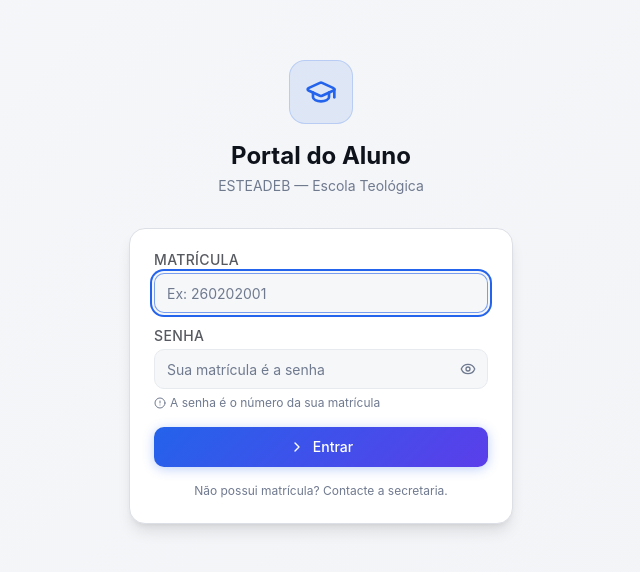
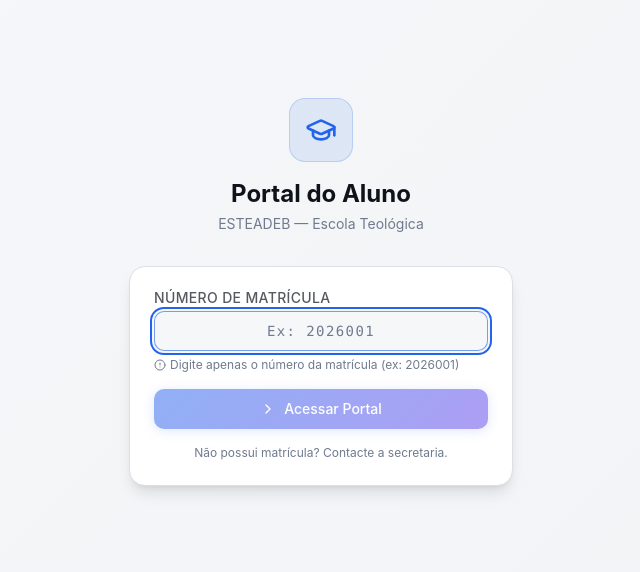
Before and after one commit to aksonpereira-spec/enter-ESTEADEBZONAOESTE, a React (Vite) app: page /portal-aluno in a window 1280 px wide. Shown: the part 108-680 px from the top of the page, without its empty margins (319-959 px from the left). Built offline with nearby package versions, Linux system fonts and the light colour scheme.

Commit message:
feat(student-portal): simplify student login with matricula

```diff
--- a/src/pages/Login.tsx
+++ b/src/pages/Login.tsx
@@ -1,7 +1,7 @@
 import { useState } from 'react';
 import { Navigate, useNavigate } from 'react-router-dom';
 import { useAuth } from '@/contexts/AuthContext';
-import { Lock, User, LogIn, Shield, BookOpen, GraduationCap, UserPlus, Eye, EyeOff, Hash, ChevronLeft } from 'lucide-react';
+import { Lock, User, LogIn, Shield, BookOpen, GraduationCap, UserPlus, Eye, EyeOff, Hash, ChevronLeft, ExternalLink } from 'lucide-react';
 import { toast } from 'sonner';
 
 type Mode = 'select' | 'admin' | 'student-login' | 'student-signup';
@@ -127,7 +127,7 @@ const Login = () => {
                 </button>
 
                 <button
-                  onClick={() => setMode('student-login')}
+                  onClick={() => navigate('/portal-aluno')}
                   className="w-full rounded-2xl p-5 text-left transition-all hover:scale-[1.02] group"
                   style={{ background: 'hsl(0 0% 100% / 0.08)', border: '1px solid hsl(0 0% 100% / 0.15)' }}
                 >
@@ -137,9 +137,9 @@ const Login = () => {
                     </div>
                     <div>
                       <p className="text-white font-semibold text-sm">Portal do Aluno</p>
-                      <p className="text-white/40 text-xs mt-0.5">Acompanhe seu cadastro e financeiro</p>
+                      <p className="text-white/40 text-xs mt-0.5">Acesse com seu número de matrícula</p>
                     </div>
-                    <LogIn className="w-4 h-4 text-white/30 ml-auto group-hover:text-white/60 transition-colors" />
+                    <ExternalLink className="w-4 h-4 text-white/30 ml-auto group-hover:text-white/60 transition-colors" />
                   </div>
                 </button>
               </div>
--- a/src/pages/PortalAluno.tsx
+++ b/src/pages/PortalAluno.tsx
@@ -8,8 +8,8 @@ import { Select, SelectContent, SelectItem, SelectTrigger, SelectValue } from '@
 import { Tabs, TabsContent, TabsList, TabsTrigger } from '@/components/ui/tabs';
 import {
   User, BookOpen, FileText, LogOut, Upload, Trash2, Save,
-  GraduationCap, ChevronRight, Hash, Building2, Phone, Mail,
-  Calendar, MapPin, Heart, Eye, EyeOff, Download, AlertCircle
+  GraduationCap, ChevronRight, Hash, Building2, Phone,
+  MapPin, Heart, Download, AlertCircle
 } from 'lucide-react';
 
 const SESSION_KEY = 'portal_aluno_session';
@@ -90,7 +90,6 @@ const getSituacao = (nota: number | null) => {
 export default function PortalAluno() {
   const [session, setSession] = useState<AlunoSession | null>(null);
   const [matriculaInput, setMatriculaInput] = useState('');
-  const [showSenha, setShowSenha] = useState(false);
   const [loading, setLoading] = useState(false);
   const [activeTab, setActiveTab] = useState('ficha');
 
@@ -193,7 +192,7 @@ export default function PortalAluno() {
 
       if (error) throw error;
       if (!data) {
-        toast.error('Matrícula não encontrada');
+        toast.error('Matrícula não encontrada. Verifique o número e tente novamente.');
         return;
       }
       if (!data.ativo) {
@@ -362,47 +361,33 @@ export default function PortalAluno() {
           <div className="content-card p-6 shadow-lg">
             <div className="space-y-4">
               <div>
-                <Label className="form-label">Matrícula</Label>
+                <Label className="form-label">Número de Matrícula</Label>
                 <Input
-                  className="form-input mt-1"
-                  placeholder="Ex: 260202001"
+                  className="form-input mt-1 text-center text-lg font-mono tracking-widest"
+                  placeholder="Ex: 2026001"
                   value={matriculaInput}
-                  onChange={e => setMatriculaInput(e.target.value)}
+                  onChange={e => setMatriculaInput(e.target.value.trim())}
                   onKeyDown={e => e.key === 'Enter' && handleLogin()}
+                  autoComplete="off"
+                  autoCorrect="off"
+                  autoCapitalize="off"
+                  spellCheck={false}
+                  name="matricula-portal"
                   autoFocus
                 />
-              </div>
-              <div>
-                <Label className="form-label">Senha</Label>
-                <div className="relative mt-1">
-                  <Input
-                    className="form-input pr-10"
-                    type={showSenha ? 'text' : 'password'}
-                    placeholder="Sua matrícula é a senha"
-                    value={matriculaInput}
-                    onChange={e => setMatriculaInput(e.target.value)}
-                    onKeyDown={e => e.key === 'Enter' && handleLogin()}
-                  />
-                  <button
-                    type="button"
-                    onClick={() => setShowSenha(s => !s)}
-                    className="absolute right-3 top-1/2 -translate-y-1/2 text-muted-foreground hover:text-foreground transition-colors">
-                    {showSenha ? <EyeOff className="w-4 h-4" /> : <Eye className="w-4 h-4" />}
-                  </button>
-                </div>
                 <p className="text-xs text-muted-foreground mt-1.5 flex items-center gap-1">
-                  <AlertCircle className="w-3 h-3" />
-                  A senha é o número da sua matrícula
+                  <AlertCircle className="w-3 h-3 flex-shrink-0" />
+                  Digite apenas o número da matrícula (ex: 2026001)
                 </p>
               </div>
               <Button
                 onClick={handleLogin}
-                disabled={loading}
+                disabled={loading || !matriculaInput.trim()}
                 className="w-full btn-primary gap-2 h-10">
                 {loading ? (
                   <div className="w-4 h-4 border-2 border-primary-foreground/30 border-t-primary-foreground rounded-full animate-spin" />
                 ) : <ChevronRight className="w-4 h-4" />}
-                {loading ? 'Entrando...' : 'Entrar'}
+                {loading ? 'Verificando...' : 'Acessar Portal'}
               </Button>
             </div>
             <p className="text-xs text-center text-muted-foreground mt-4">
```
